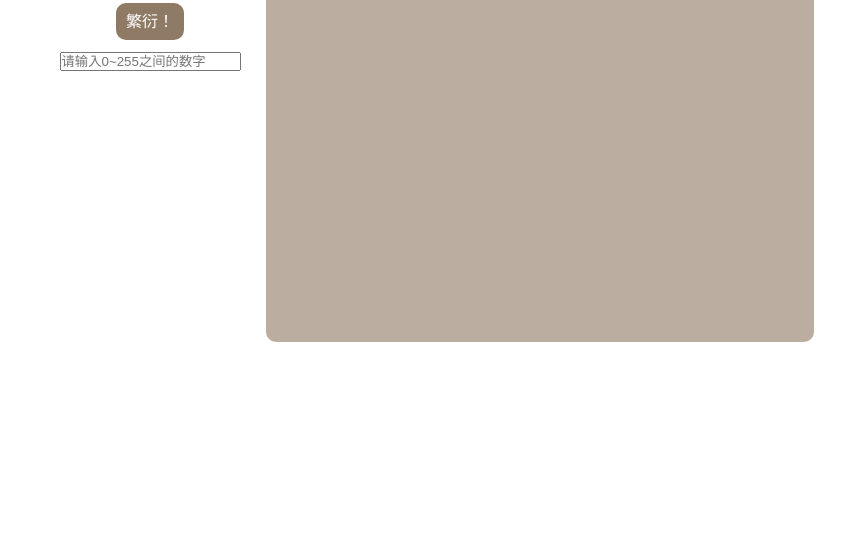
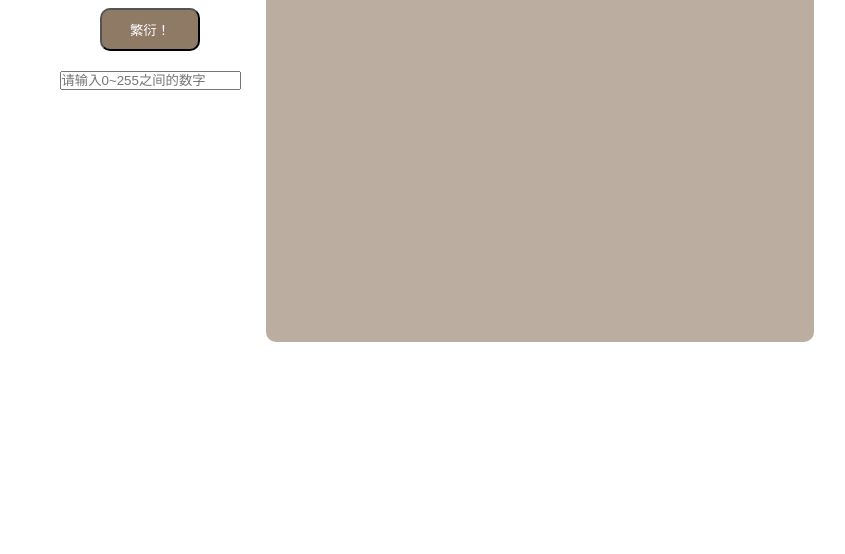
Before and after one commit to clatterrr/cellularaho, a plain HTML site: page index.html in a window 1280 px wide. Shown: the part 246-800 px from the top of the page, without its empty margins (100-945 px from the left). Drawn offline with nearby package versions, Linux system fonts and the light colour scheme.

Commit message:
Update index.html

```diff
--- a/index.html
+++ b/index.html
@@ -9,7 +9,7 @@
 <body>
     <header>
         <h1>一维元胞<br/>自动机</h1>
-        <a href="newgame()" id="newgamebutton">繁衍！</a>
+        <button onclick="newgame()" id="newgamebutton">繁衍！</button>
         <br />
         <input type="text" value="" id="inp" style = "margin:20px" placeholder="请输入0~255之间的数字">
     </header>
```
